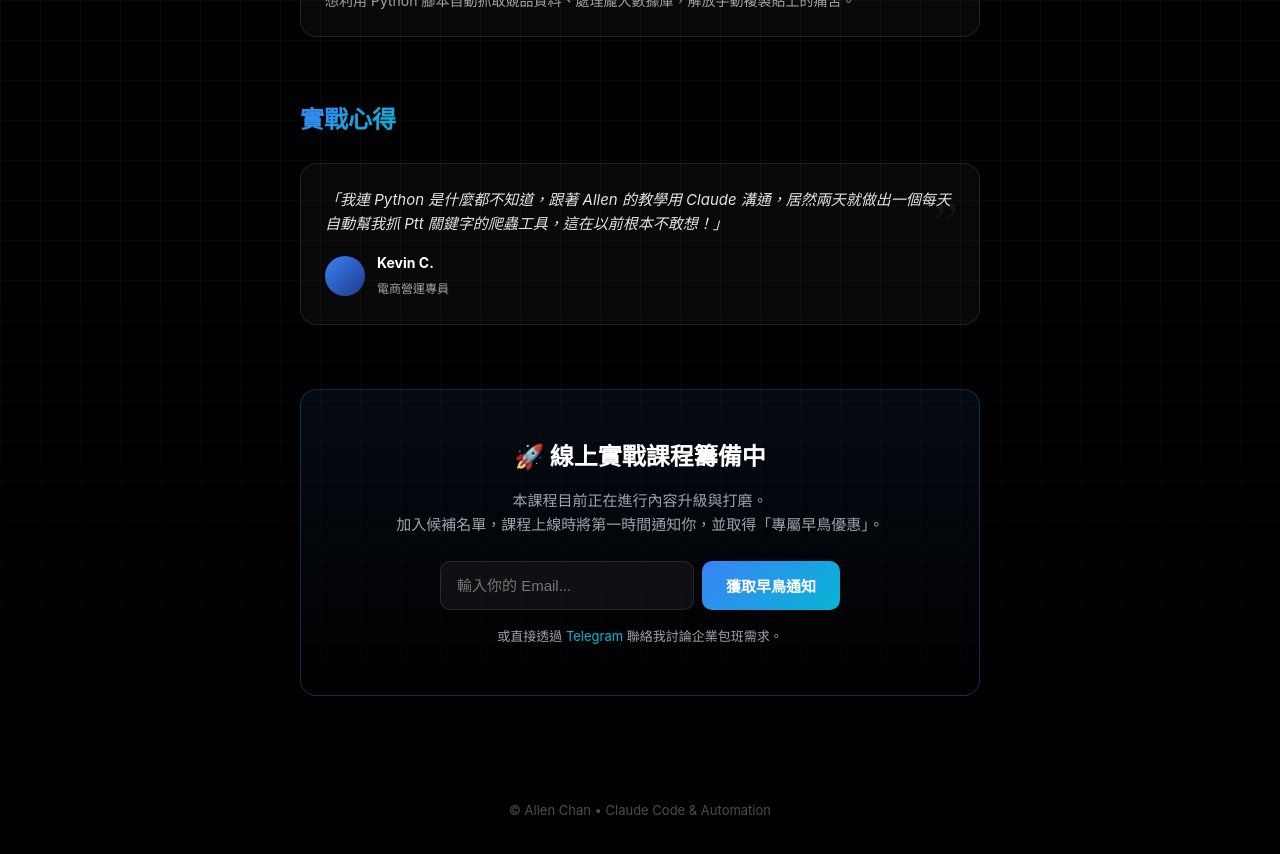
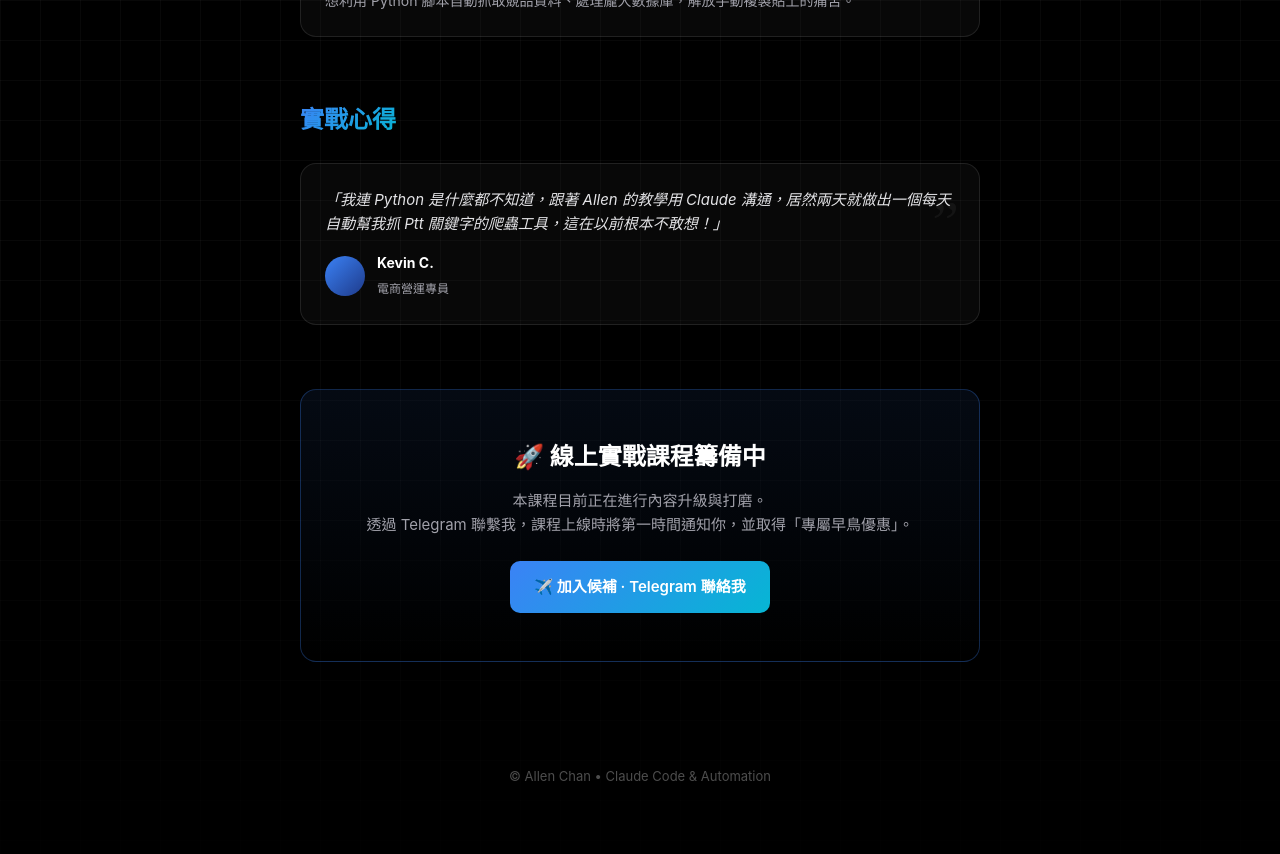
Before and after one commit to allen-0777/allen-0777.github.io, a Jekyll site: the page bio/claude-code.html, which Jekyll copies as it is, in a window 1280 px wide and 900 px high, scrolled down 1675 px. Shown: the top 854 px of the window. Built offline with Jekyll 4.4.1, drawn with Linux system fonts in a browser that asks for light colours.

Commit message:
replace email form with Telegram CTA button

```diff
--- a/bio/claude-code.html
+++ b/bio/claude-code.html
@@ -269,16 +269,11 @@
     <section class="section animate-up delay-4" id="pricing">
       <div class="glass-card waitlist-card">
         <h3>🚀 線上實戰課程籌備中</h3>
-        <p>本課程目前正在進行內容升級與打磨。<br>加入候補名單，課程上線時將第一時間通知你，並取得「專屬早鳥優惠」。</p>
+        <p>本課程目前正在進行內容升級與打磨。<br>透過 Telegram 聯繫我，課程上線時將第一時間通知你，並取得「專屬早鳥優惠」。</p>
 
-        <form class="form-group" action="https://t.me/wowscly_ai" target="_blank">
-          <!-- 這裡可以替換成你的 Google Form 或 ConvertKit 連結 -->
-          <input type="email" class="form-input" placeholder="輸入你的 Email..." required>
-          <button type="submit" class="btn-submit">獲取早鳥通知</button>
-        </form>
-        <div style="margin-top: 16px; font-size: 13px; color: var(--text-muted);">
-          或直接透過 <a href="https://t.me/wowscly_ai" target="_blank" style="color: var(--accent-end); text-decoration: none;">Telegram</a> 聯絡我討論企業包班需求。
-        </div>
+        <a href="https://t.me/wowscly_ai" target="_blank" rel="noopener noreferrer" class="btn-submit" style="display:inline-flex;align-items:center;gap:8px;text-decoration:none;">
+          ✈️ 加入候補 · Telegram 聯絡我
+        </a>
       </div>
     </section>
 
```
